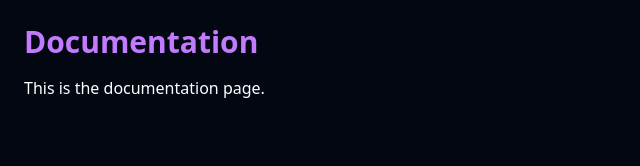
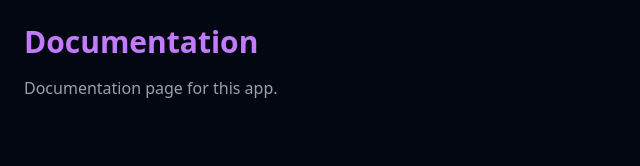
Before and after one commit to Samdevrel/defi-lending, a Next.js app: page /docs in a window 1280 px wide. Shown: the top 166 px of the page, without its empty margins (0-640 px from the left). Built offline with nearby package versions, Linux system fonts and the light colour scheme.

Commit message:
fix: proper docs page format for Next.js

```diff
--- a/src/app/docs/page.tsx
+++ b/src/app/docs/page.tsx
@@ -1,8 +1,10 @@
+'use client';
+
 export default function Docs() {
   return (
     <main className="min-h-screen bg-gray-950 text-white p-6">
       <h1 className="text-3xl font-black text-purple-400 mb-4">Documentation</h1>
-      <p>This is the documentation page.</p>
+      <p className="text-gray-400">Documentation page for this app.</p>
     </main>
   );
 }
```
